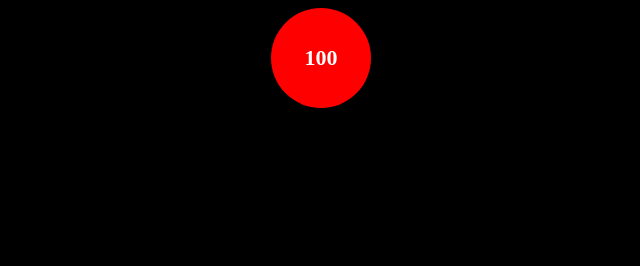
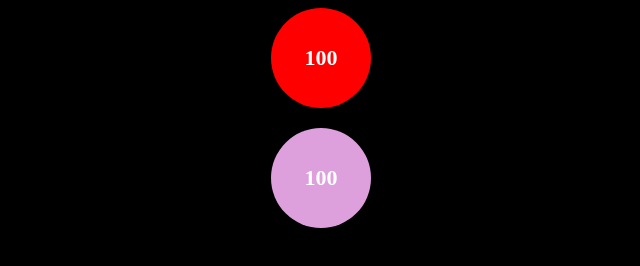
Before and after one commit to shoshiEda/git-ex, a plain HTML site: page index.html in a window 1280 px wide. Shown: the whole page, without its empty margins (319-959 px from the left). Drawn offline with Linux system fonts and the light colour scheme.

Commit message:
Add second ball

```diff
--- a/css/style.css
+++ b/css/style.css
@@ -17,3 +17,8 @@ body{
     cursor: pointer;
     transition: 1s;
 }
+
+.second-ball{
+    background-color: plum;
+    margin-block-start: 20px;
+}
--- a/index.html
+++ b/index.html
@@ -8,6 +8,9 @@
 </head>
 <body>
     <div class="ball" onclick="onBallClick(this)">100</div>
+    <div class="ball second-ball" onclick="onBallClick(this)">100</div>
+
+
     <script src="js/main.js"></script>
     <script src="js/util.js"></script>
 
```
